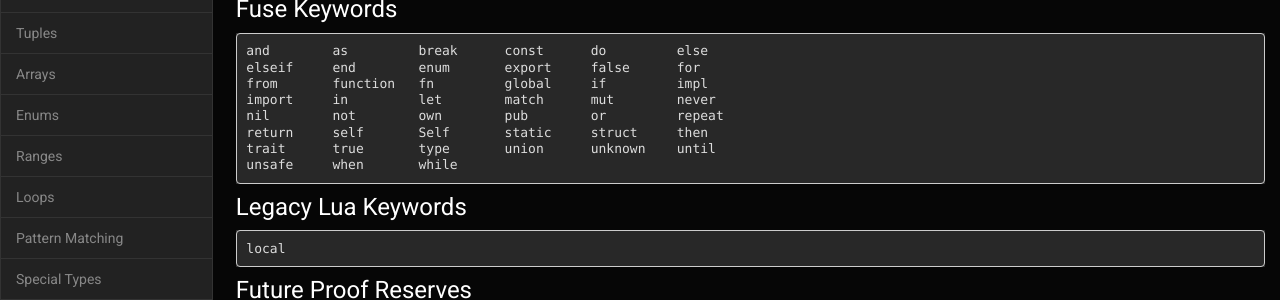
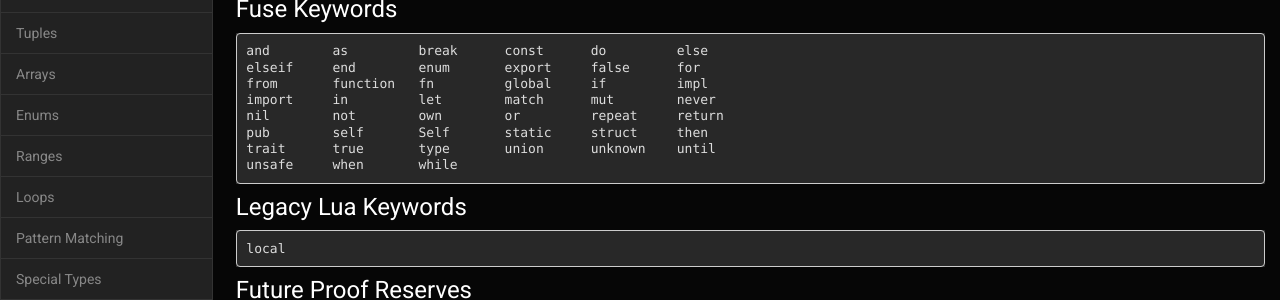
Before and after one commit to fuse-lang/fuse-lang.github.io, a Jekyll site: the page built from _docs/language/01-identifiers.md, in a window 1280 px wide and 900 px high. Shown: the part 510-810 px from the top of the window. Built offline with Jekyll 4.4.1, drawn with Linux system fonts in a browser that asks for light colours.

Commit message:
fix: typos.

````diff
--- a/_docs/language/01-identifiers.md
+++ b/_docs/language/01-identifiers.md
@@ -28,8 +28,8 @@ and        as         break      const      do         else
 elseif     end        enum       export     false      for
 from       function   fn         global     if         impl
 import     in         let        match      mut        never
-nil        not        own        pub        or         repeat
-return     self       Self       static     struct     then
+nil        not        own        or         repeat     return
+pub        self       Self       static     struct     then
 trait      true       type       union      unknown    until
 unsafe     when       while
 ```
````
Also changed, not shown: _docs/language/02-variables.md (+2 -2 lines).
